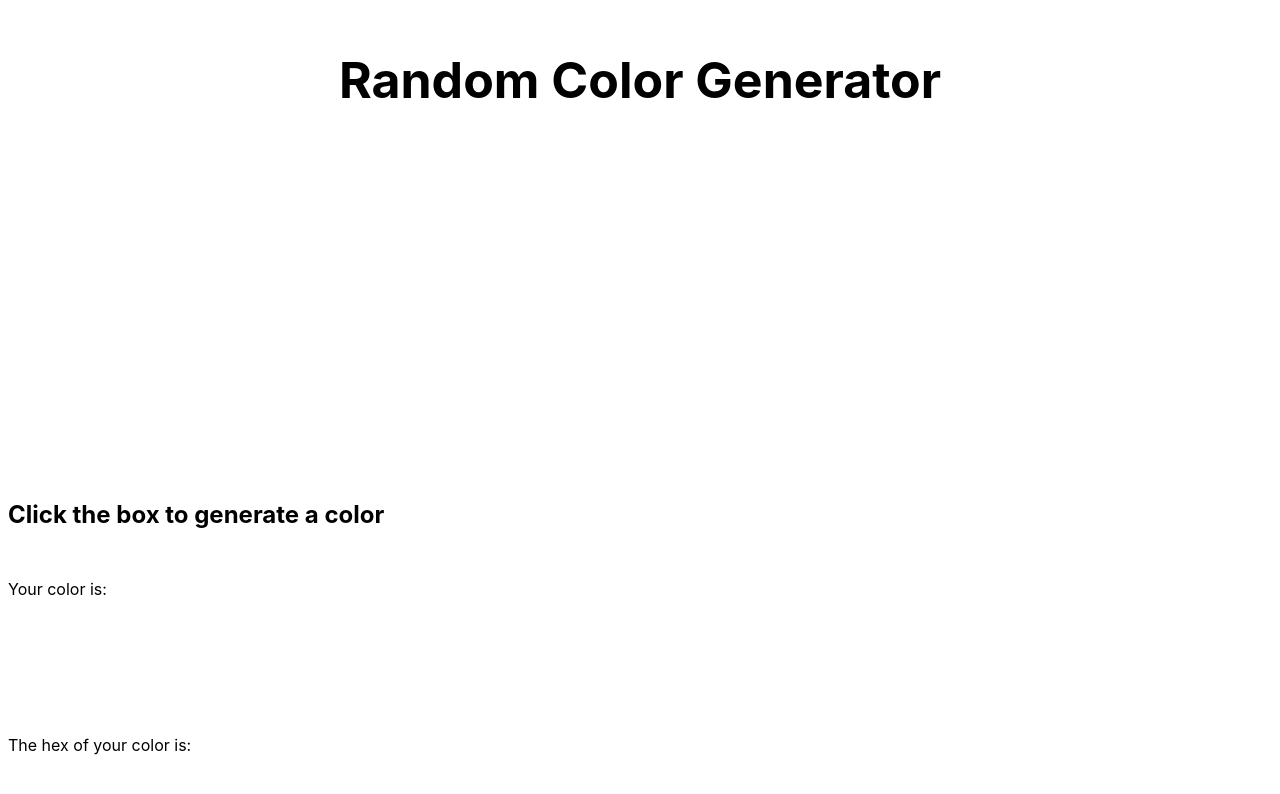
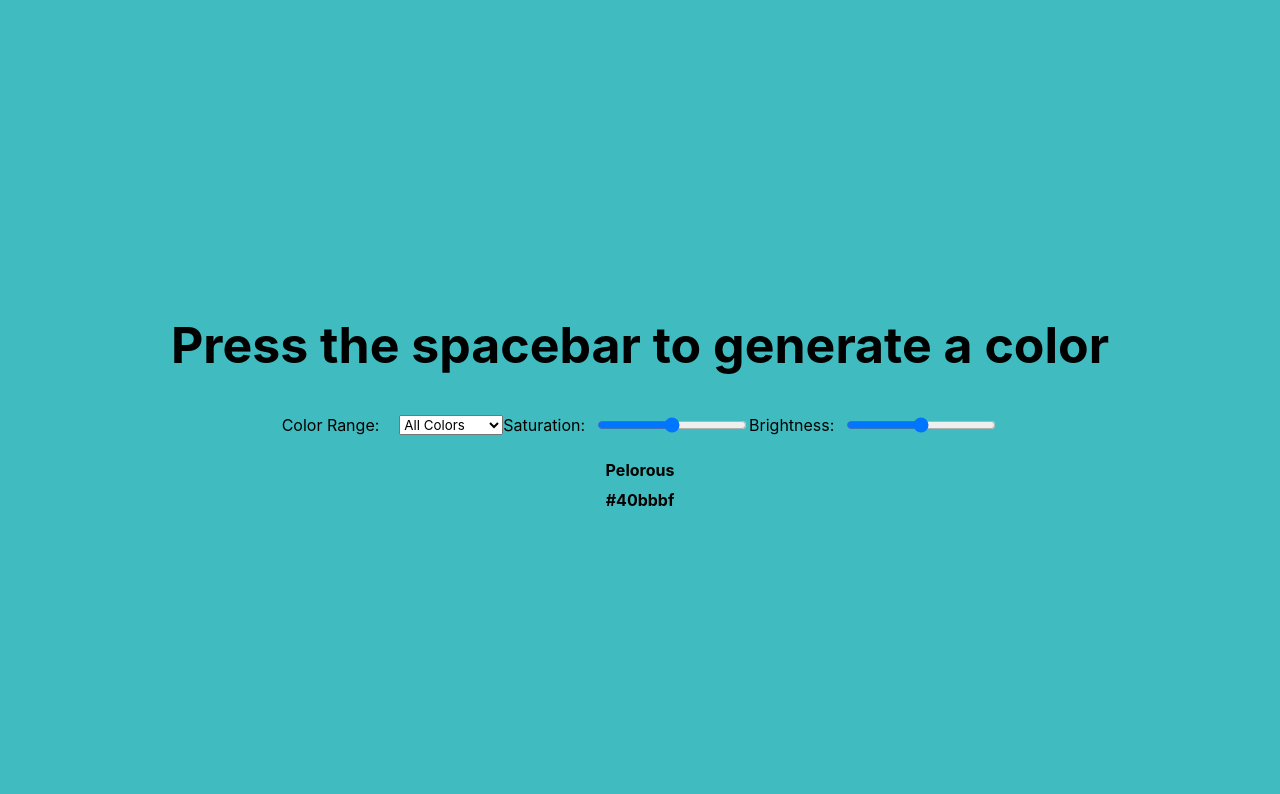
Before and after one commit to SathyaV30/random-color-generator, a plain HTML site: page index.html in a window 1280 px wide. Drawn offline with Linux system fonts and the light colour scheme.

Commit message:
Update index.html

```diff
--- a/index.html
+++ b/index.html
@@ -1,63 +1,92 @@
 <!DOCTYPE html>
 <html>
+<head>
+  <link rel="stylesheet" href="style.css">
+  <title>Random Color Generator</title>
+  <style>
+    body {
+      display: flex;
+      flex-direction: column;
+      justify-content: center;
+      align-items: center;
+      height: 100vh;
+      margin: 0;
+      background-color: white;
+      transition: background-color 2s;
+      box-sizing: border-box;
+      font-family: -apple-system, BlinkMacSystemFont, 'Segoe UI', Roboto, Oxygen, Ubuntu, Cantarell, 'Open Sans', 'Helvetica Neue', sans-serif;
+    }
 
-    <head>
-        <link rel ="stylesheet" href = "style.css">
-        <title>Random Color Generator</title>
+    h1 {
+      margin-bottom: 20px;
+    }
 
+    .board {
+      display: flex;
+      flex-direction: column;
+      align-items: center;
+      margin: 20px 0;
+    }
 
-        <body>
+    .b {
+      width: 70px;
+      height: 70px;
+      border: none;
+      border-width: 2px;
+      margin-top: 10px;
+    }
 
-           <h1>Random Color Generator</h1>
-            <div class ="board">
-                    <div class = "box">
+    span {
+      font-weight: bold;
+    }
 
-                </div>
+    p {
+      margin: 5px;
+      text-align: center;
+    }
 
-                </div>
+    .customization {
+      display: flex;
+      align-items: center;
+      margin-top: 20px;
+    }
 
+    .customization label {
+      margin-right: 10px;
+    }
 
-                <h2 > Click the box to generate a color</h2>
+    .customization input[type="range"] {
+      width: 150px;
+    }
 
-                <p class = "choice"> Your color is: <span id = "c"></span><div class = "b" id = "a">
+    .customization select {
+      margin-left: 10px;
+    }
+  </style>
+</head>
 
-                <span id = "a2"></span>
-
-                </div>
-            </p>
-
-            <p>
-                The hex of your color is: <span id = "a1"></span>
-            </p>
-
-
-        </body>
-        <script type="text/javascript" src="ntc.js"></script>
-
-  <script type="text/javascript">
-
-   document.querySelectorAll('.box').forEach(item => {
-    item.addEventListener('click', function () {
-        document.getElementById('a').style.backgroundColor = item.style.backgroundColor
-       document.getElementById('a1').innerText = rgbToHex(item.style.backgroundColor)
-       var n_match  = ntc.name(document.getElementById('a1').innerText.toUpperCase())
-       document.getElementById("c").innerText = n_match[1]
-
-
-
-    })
-})
-
-
-
-
-
-
-
-  </script>
-        <script src = "script.js"></script>
-
-
-
-    </head>
+<body id="body">
+  <h1>Press the spacebar to generate a color</h1>
+  <div class="customization">
+    <label for="color-range">Color Range:</label>
+    <select id="color-range">
+      <option value="all">All Colors</option>
+      <option value="warm">Warm Colors</option>
+      <option value="cool">Cool Colors</option>
+      <option value="blues">Blues</option>
+      <option value="greens">Greens</option>
+      <option value="reds">Reds</option>
+    </select>
+    <label for="saturation">Saturation:</label>
+    <input type="range" id="saturation" min="0" max="100" value="50">
+    <label for="brightness">Brightness:</label>
+    <input type="range" id="brightness" min="0" max="100" value="50">
+  </div>
+  <div class="board">
+    <p class="choice"><span id="c">White</span></p>
+    <p><span id="a1">#FFFFFF</span></p>
+  </div>
+  <script type="text/javascript" src="ntc.js"></script>
+  <script src="script.js"></script>
+</body>
 </html>
```
